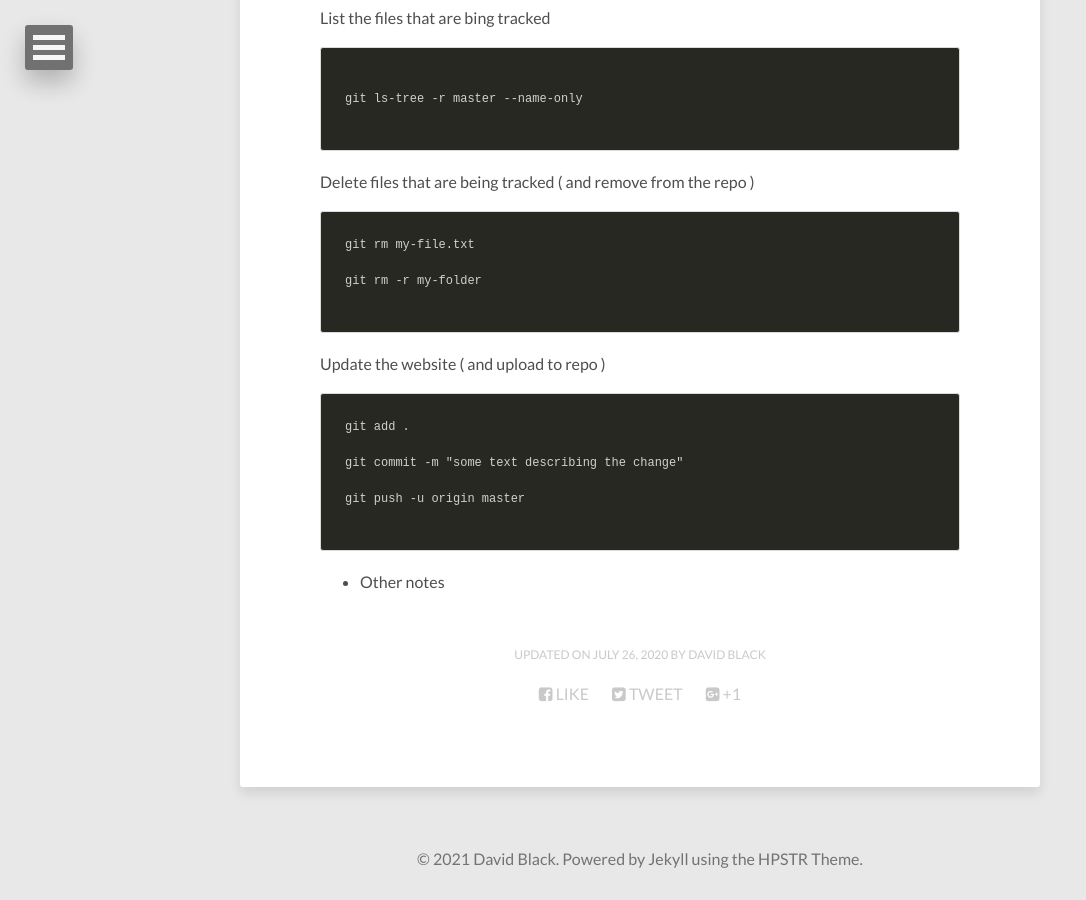
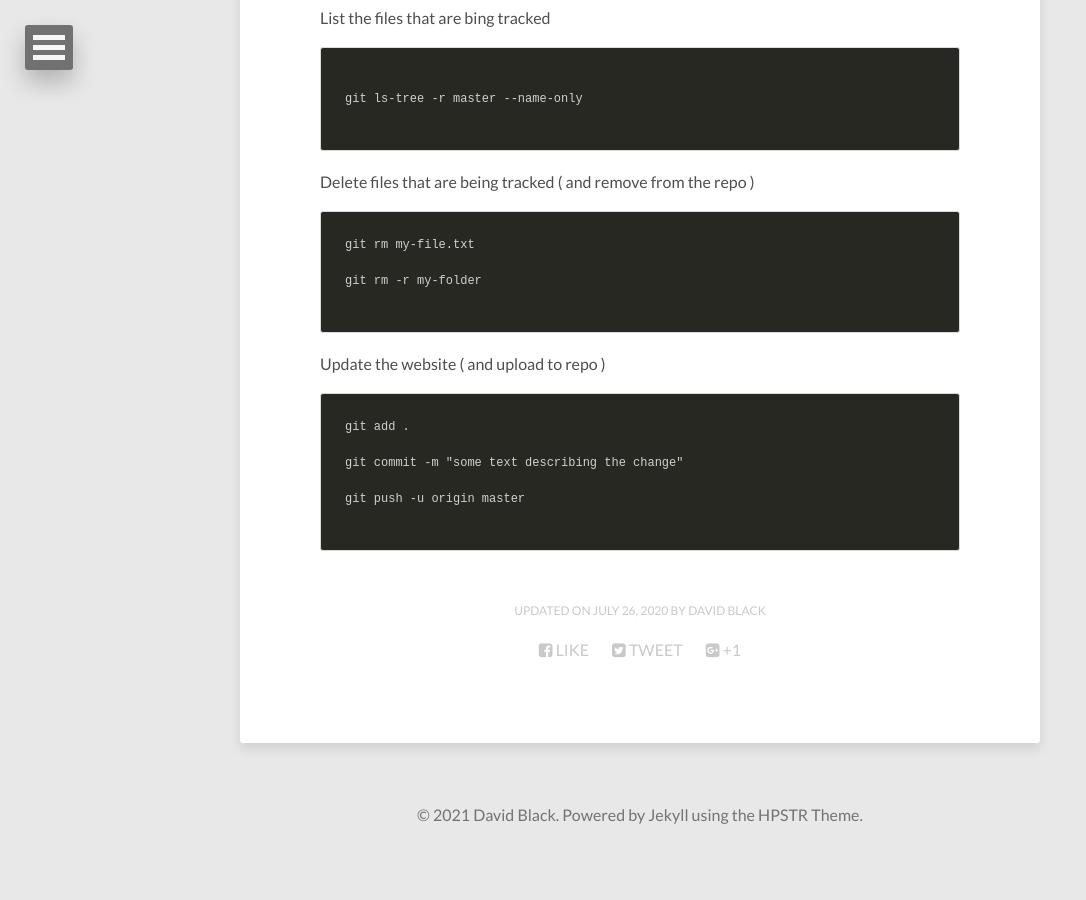
Before and after one commit to dtinblack/dtinblack.github.io, a Jekyll site: the page built from assets/md/maintenance.md, in a window 1280 px wide and 900 px high, scrolled down 1778 px. Shown: the whole window, without its empty margins (0-1086 px from the left). Built offline with Jekyll 4.4.1, drawn with Linux system fonts in a browser that asks for light colours; nearby versions of some CDN libraries; after the commit the page ends 2634 px from its top, so only the background shows below that.

Commit message:
updated notes

````diff
--- a/assets/md/maintenance.md
+++ b/assets/md/maintenance.md
@@ -106,5 +106,3 @@ git commit -m "some text describing the change"
 git push -u origin master
 
 ```
-
-- Other notes
````
